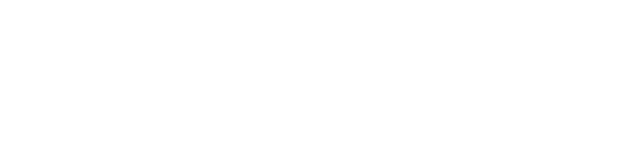
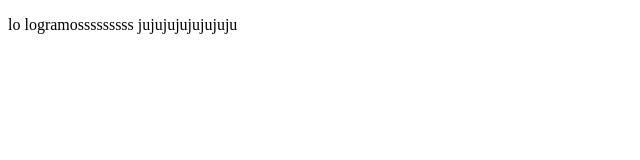
Before and after one commit to DanielBLR/projectDemo, a plain HTML site: page index.html in a window 1280 px wide. Shown: the whole page, without its empty margins (0-640 px from the left). Drawn offline with Linux system fonts and the light colour scheme.

Commit message:
second commit

```diff
--- a/index.html
+++ b/index.html
@@ -7,6 +7,8 @@
     <title>Document</title>
 </head>
 <body>
-
+    <p>
+        lo logramosssssssss jujujujujujujuju
+    </p>
 </body>
 </html>
```
